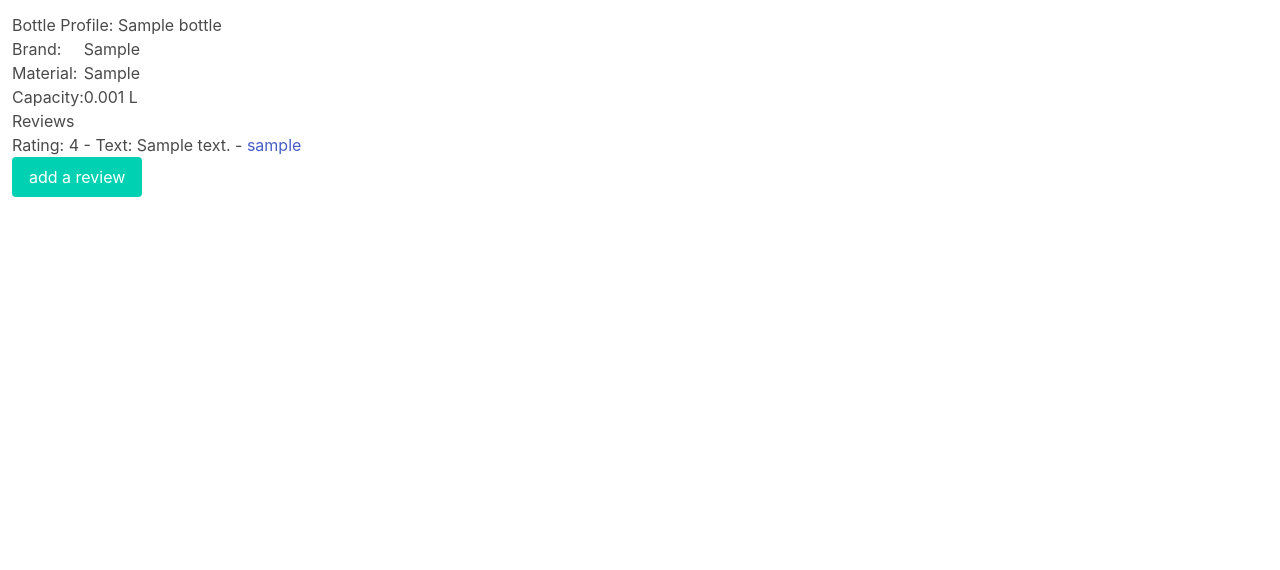
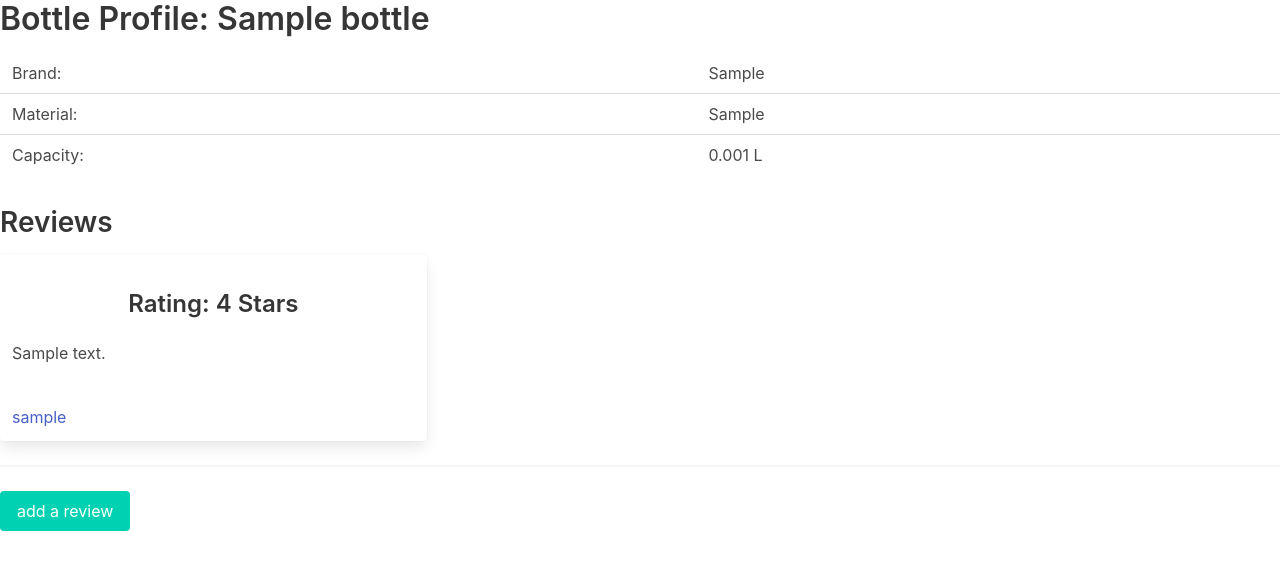
Before and after one commit to seraficaj/QuenchMarks, a Flask app: page /bottles/1 in a window 1280 px wide. Shown: the part 55-625 px from the top of the page. Run offline with Flask 2, Linux system fonts and the light colour scheme; tables that the repository leaves empty hold one stand-in row (values such as "Sample post").

Commit message:
change review renders from lis to cards

```diff
--- a/QuenchMarks/reviews/views.py
+++ b/QuenchMarks/reviews/views.py
@@ -26,7 +26,7 @@ def create_review(id):
         db.session.add(review)
         db.session.commit()
         flash("Review Created")
-        return redirect(url_for("bottles.index"))
+        return redirect(url_for("bottles.bottle_detail", id=id))
     return render_template("reviews/input_review.html", form=form)
 
 # UPDATE A REVIEW
--- a/QuenchMarks/templates/bottles/bottle_detail.html
+++ b/QuenchMarks/templates/bottles/bottle_detail.html
@@ -1,5 +1,5 @@
 {% extends "base.html" %} {% block content %}
-<div class="column">
+<div class="content">
     <h1>Bottle Profile: {{bottle.name}}</h1>
     <table class="is-table">
         <tr>
@@ -16,32 +16,29 @@
         </tr>
     </table>
     <h2>Reviews</h2>
-    <ul>
-        {% for review in reviews %}
-        <li>
-            Rating: {{review.rating}} - Text: {{review.text}} -
-            <a
-                href="{{url_for('users.user_profile', username=review.user.username)}}"
-                >{{review.user.username}}</a
-            >
-        </li>
-        {% endfor %}
-    </ul>
-    <a href="{{url_for('reviews.create_review', id=bottle.id)}}"
-        ><button class="button is-primary">add a review</button></a
-    >
+    {% for review in reviews %}
+    <div class="card column is-one-third">
+        <div class="card-content">
+            <p class="title is-4 has-text-centered">Rating: {{review.rating}} Stars</p>
+        </div>
+        <div class="content">
+            <p>{{review.text}}</p>
+            <br>
+            <a href="{{url_for('users.user_profile', username=review.user.username)}}">{{review.user.username}}</a>
+        </div>
+    </div>
+    {% endfor %}
+    <hr>
+    <a href="{{url_for('reviews.create_review', id=bottle.id)}}"><button class="button is-primary">add a
+            review</button></a>
     {% if current_user.is_authenticated %}
-        {% if bottle in current_user.favorites %}
-        <a
-            href="{{url_for('users.remove_fave', user_id=current_user.id, bottle_id=bottle.id)}}"
-            ><button class="button is-warning">Unfavorite this bottle</button></a
-        >
-        {% else %}
-        <a
-            href="{{url_for('users.add_fave', user_id=current_user.id, bottle_id=bottle.id)}}"
-            ><button class="button is-info">Favorite this bottle</button></a
-        >
-        {% endif %}
+    {% if bottle in current_user.favorites %}
+    <a href="{{url_for('users.remove_fave', user_id=current_user.id, bottle_id=bottle.id)}}"><button
+            class="button is-warning">Unfavorite this bottle</button></a>
+    {% else %}
+    <a href="{{url_for('users.add_fave', user_id=current_user.id, bottle_id=bottle.id)}}"><button
+            class="button is-info">Favorite this bottle</button></a>
+    {% endif %}
     {% endif %}
 </div>
 {% endblock %}
```
